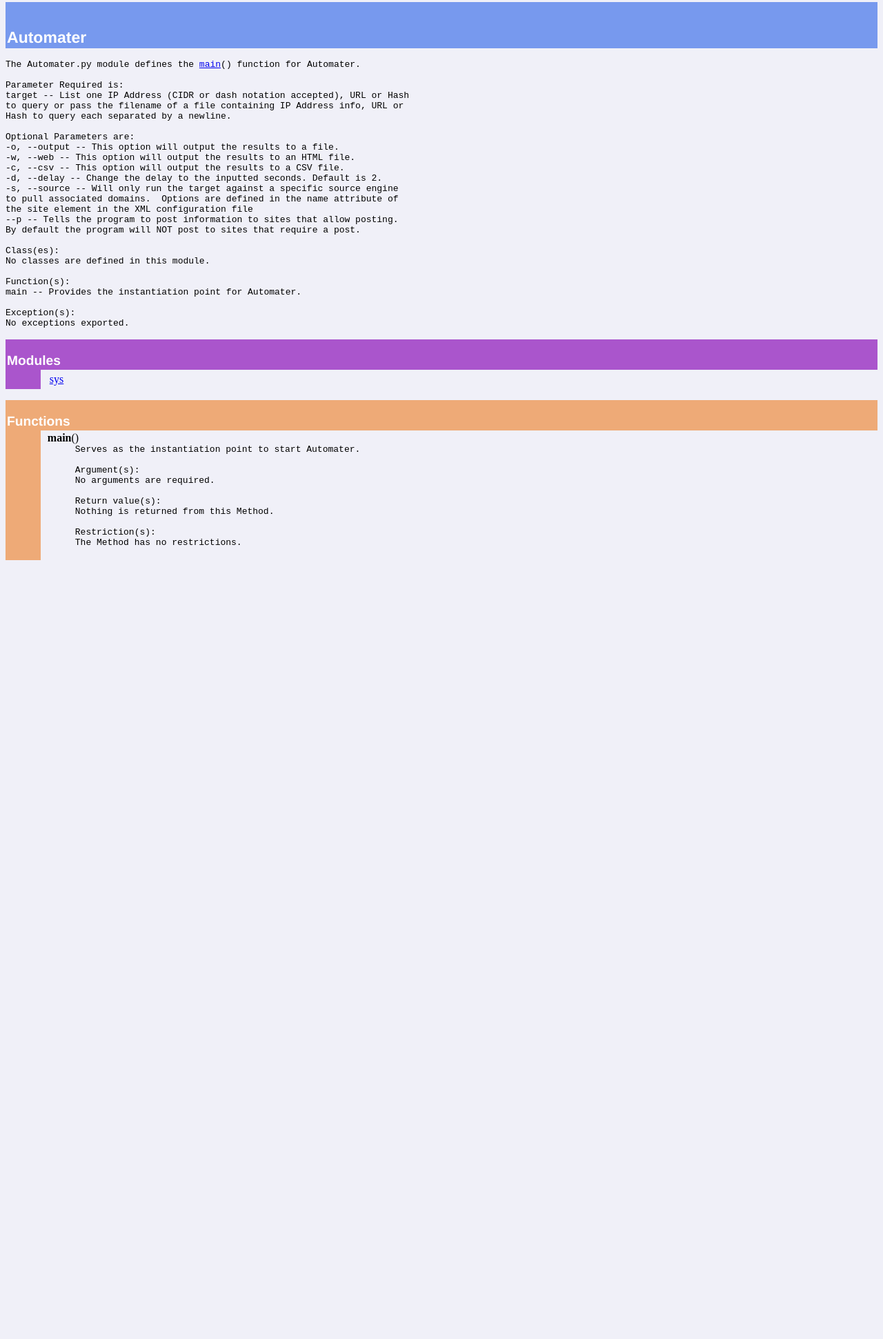
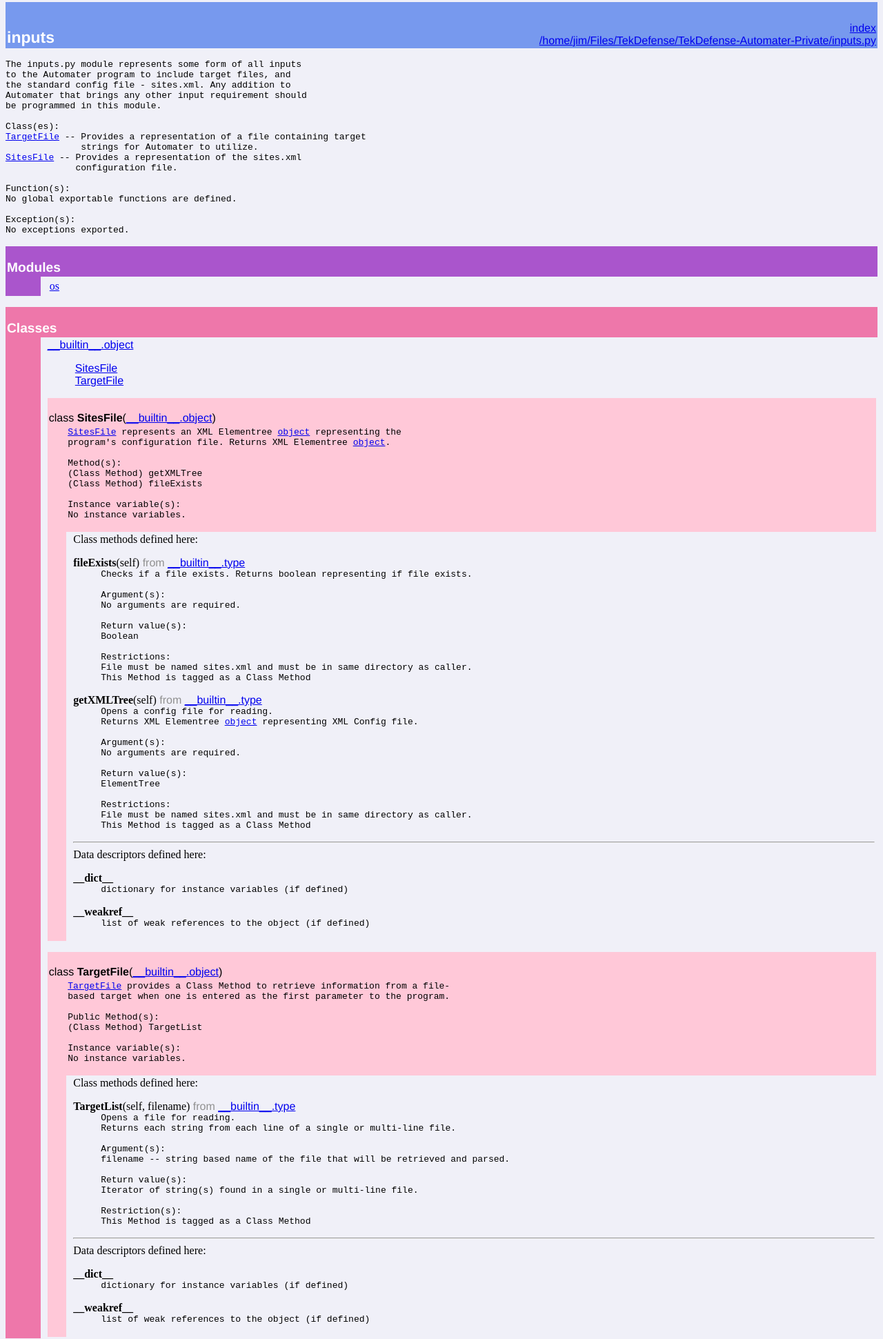
Before and after one commit to 1aN0rmus/TekDefense-Automater, a plain HTML site: page docs/inputs.html in a window 1280 px wide. Shown: the part 5-1946 px from the top of the page at 69% size. Before the commit the page ends 833 px from the top, so only its background shows below. Drawn offline with Linux system fonts and the light colour scheme.

Commit message:
2.1 update

```diff
--- a/docs/inputs.html
+++ b/docs/inputs.html
@@ -1,37 +1,28 @@
 
 <!DOCTYPE html PUBLIC "-//W3C//DTD HTML 4.0 Transitional//EN">
-<html><head><title>Python: module Automater</title>
+<html><head><title>Python: module inputs</title>
 </head><body bgcolor="#f0f0f8">
 
 <table width="100%" cellspacing=0 cellpadding=2 border=0 summary="heading">
 <tr bgcolor="#7799ee">
 <td valign=bottom>&nbsp;<br>
-<font color="#ffffff" face="helvetica, arial">&nbsp;<br><big><big><strong>Automater</strong></big></big></font></td
+<font color="#ffffff" face="helvetica, arial">&nbsp;<br><big><big><strong>inputs</strong></big></big></font></td
 ><td align=right valign=bottom
-><font color="#ffffff" face="helvetica, arial"></font></td></tr></table>
-    <p><tt>The&nbsp;Automater.py&nbsp;module&nbsp;defines&nbsp;the&nbsp;<a href="#-main">main</a>()&nbsp;function&nbsp;for&nbsp;Automater.<br>
+><font color="#ffffff" face="helvetica, arial"><a href=".">index</a><br><a href="file:/home/jim/Files/TekDefense/TekDefense-Automater-Private/inputs.py">/home/jim/Files/TekDefense/TekDefense-Automater-Private/inputs.py</a></font></td></tr></table>
+    <p><tt>The&nbsp;inputs.py&nbsp;module&nbsp;represents&nbsp;some&nbsp;form&nbsp;of&nbsp;all&nbsp;inputs<br>
+to&nbsp;the&nbsp;Automater&nbsp;program&nbsp;to&nbsp;include&nbsp;target&nbsp;files,&nbsp;and<br>
+the&nbsp;standard&nbsp;config&nbsp;file&nbsp;-&nbsp;sites.xml.&nbsp;Any&nbsp;addition&nbsp;to<br>
+Automater&nbsp;that&nbsp;brings&nbsp;any&nbsp;other&nbsp;input&nbsp;requirement&nbsp;should<br>
+be&nbsp;programmed&nbsp;in&nbsp;this&nbsp;module.<br>
 &nbsp;<br>
-Parameter&nbsp;Required&nbsp;is:<br>
-target&nbsp;--&nbsp;List&nbsp;one&nbsp;IP&nbsp;Address&nbsp;(CIDR&nbsp;or&nbsp;dash&nbsp;notation&nbsp;accepted),&nbsp;URL&nbsp;or&nbsp;Hash<br>
-to&nbsp;query&nbsp;or&nbsp;pass&nbsp;the&nbsp;filename&nbsp;of&nbsp;a&nbsp;file&nbsp;containing&nbsp;IP&nbsp;Address&nbsp;info,&nbsp;URL&nbsp;or<br>
-Hash&nbsp;to&nbsp;query&nbsp;each&nbsp;separated&nbsp;by&nbsp;a&nbsp;newline.<br>
-&nbsp;<br>
-Optional&nbsp;Parameters&nbsp;are:<br>
--o,&nbsp;--output&nbsp;--&nbsp;This&nbsp;option&nbsp;will&nbsp;output&nbsp;the&nbsp;results&nbsp;to&nbsp;a&nbsp;file.<br>
--w,&nbsp;--web&nbsp;--&nbsp;This&nbsp;option&nbsp;will&nbsp;output&nbsp;the&nbsp;results&nbsp;to&nbsp;an&nbsp;HTML&nbsp;file.<br>
--c,&nbsp;--csv&nbsp;--&nbsp;This&nbsp;option&nbsp;will&nbsp;output&nbsp;the&nbsp;results&nbsp;to&nbsp;a&nbsp;CSV&nbsp;file.<br>
--d,&nbsp;--delay&nbsp;--&nbsp;Change&nbsp;the&nbsp;delay&nbsp;to&nbsp;the&nbsp;inputted&nbsp;seconds.&nbsp;Default&nbsp;is&nbsp;2.<br>
--s,&nbsp;--source&nbsp;--&nbsp;Will&nbsp;only&nbsp;run&nbsp;the&nbsp;target&nbsp;against&nbsp;a&nbsp;specific&nbsp;source&nbsp;engine<br>
-to&nbsp;pull&nbsp;associated&nbsp;domains.&nbsp;&nbsp;Options&nbsp;are&nbsp;defined&nbsp;in&nbsp;the&nbsp;name&nbsp;attribute&nbsp;of<br>
-the&nbsp;site&nbsp;element&nbsp;in&nbsp;the&nbsp;XML&nbsp;configuration&nbsp;file<br>
---p&nbsp;--&nbsp;Tells&nbsp;the&nbsp;program&nbsp;to&nbsp;post&nbsp;information&nbsp;to&nbsp;sites&nbsp;that&nbsp;allow&nbsp;posting.<br>
-By&nbsp;default&nbsp;the&nbsp;program&nbsp;will&nbsp;NOT&nbsp;post&nbsp;to&nbsp;sites&nbsp;that&nbsp;require&nbsp;a&nbsp;post.<br>
-&nbsp;&nbsp;&nbsp;&nbsp;&nbsp;&nbsp;&nbsp;&nbsp;<br>
 Class(es):<br>
-No&nbsp;classes&nbsp;are&nbsp;defined&nbsp;in&nbsp;this&nbsp;module.<br>
-&nbsp;<br>
+<a href="#TargetFile">TargetFile</a>&nbsp;--&nbsp;Provides&nbsp;a&nbsp;representation&nbsp;of&nbsp;a&nbsp;file&nbsp;containing&nbsp;target<br>
+&nbsp;&nbsp;&nbsp;&nbsp;&nbsp;&nbsp;&nbsp;&nbsp;&nbsp;&nbsp;&nbsp;&nbsp;&nbsp;&nbsp;strings&nbsp;for&nbsp;Automater&nbsp;to&nbsp;utilize.<br>
+<a href="#SitesFile">SitesFile</a>&nbsp;--&nbsp;Provides&nbsp;a&nbsp;representation&nbsp;of&nbsp;the&nbsp;sites.xml<br>
+&nbsp;&nbsp;&nbsp;&nbsp;&nbsp;&nbsp;&nbsp;&nbsp;&nbsp;&nbsp;&nbsp;&nbsp;&nbsp;configuration&nbsp;file.<br>
+&nbsp;&nbsp;&nbsp;&nbsp;&nbsp;&nbsp;&nbsp;&nbsp;&nbsp;&nbsp;&nbsp;&nbsp;&nbsp;&nbsp;<br>
 Function(s):<br>
-main&nbsp;--&nbsp;Provides&nbsp;the&nbsp;instantiation&nbsp;point&nbsp;for&nbsp;Automater.<br>
+No&nbsp;global&nbsp;exportable&nbsp;functions&nbsp;are&nbsp;defined.<br>
 &nbsp;<br>
 Exception(s):<br>
 No&nbsp;exceptions&nbsp;exported.</tt></p>
@@ -42,23 +33,110 @@ No&nbsp;exceptions&nbsp;exported.</tt></p>
 <font color="#ffffff" face="helvetica, arial"><big><strong>Modules</strong></big></font></td></tr>
 
 <tr><td bgcolor="#aa55cc"><tt>&nbsp;&nbsp;&nbsp;&nbsp;&nbsp;&nbsp;</tt></td><td>&nbsp;</td>
-<td width="100%"><table width="100%" summary="list"><tr><td width="25%" valign=top><a href="sys.html">sys</a><br>
+<td width="100%"><table width="100%" summary="list"><tr><td width="25%" valign=top><a href="os.html">os</a><br>
 </td><td width="25%" valign=top></td><td width="25%" valign=top></td><td width="25%" valign=top></td></tr></table></td></tr></table><p>
 <table width="100%" cellspacing=0 cellpadding=2 border=0 summary="section">
-<tr bgcolor="#eeaa77">
+<tr bgcolor="#ee77aa">
 <td colspan=3 valign=bottom>&nbsp;<br>
-<font color="#ffffff" face="helvetica, arial"><big><strong>Functions</strong></big></font></td></tr>
+<font color="#ffffff" face="helvetica, arial"><big><strong>Classes</strong></big></font></td></tr>
 
-<tr><td bgcolor="#eeaa77"><tt>&nbsp;&nbsp;&nbsp;&nbsp;&nbsp;&nbsp;</tt></td><td>&nbsp;</td>
-<td width="100%"><dl><dt><a name="-main"><strong>main</strong></a>()</dt><dd><tt>Serves&nbsp;as&nbsp;the&nbsp;instantiation&nbsp;point&nbsp;to&nbsp;start&nbsp;Automater.<br>
+<tr><td bgcolor="#ee77aa"><tt>&nbsp;&nbsp;&nbsp;&nbsp;&nbsp;&nbsp;</tt></td><td>&nbsp;</td>
+<td width="100%"><dl>
+<dt><font face="helvetica, arial"><a href="__builtin__.html#object">__builtin__.object</a>
+</font></dt><dd>
+<dl>
+<dt><font face="helvetica, arial"><a href="inputs.html#SitesFile">SitesFile</a>
+</font></dt><dt><font face="helvetica, arial"><a href="inputs.html#TargetFile">TargetFile</a>
+</font></dt></dl>
+</dd>
+</dl>
+ <p>
+<table width="100%" cellspacing=0 cellpadding=2 border=0 summary="section">
+<tr bgcolor="#ffc8d8">
+<td colspan=3 valign=bottom>&nbsp;<br>
+<font color="#000000" face="helvetica, arial"><a name="SitesFile">class <strong>SitesFile</strong></a>(<a href="__builtin__.html#object">__builtin__.object</a>)</font></td></tr>
+
+<tr bgcolor="#ffc8d8"><td rowspan=2><tt>&nbsp;&nbsp;&nbsp;</tt></td>
+<td colspan=2><tt><a href="#SitesFile">SitesFile</a>&nbsp;represents&nbsp;an&nbsp;XML&nbsp;Elementree&nbsp;<a href="__builtin__.html#object">object</a>&nbsp;representing&nbsp;the<br>
+program's&nbsp;configuration&nbsp;file.&nbsp;Returns&nbsp;XML&nbsp;Elementree&nbsp;<a href="__builtin__.html#object">object</a>.<br>
+&nbsp;<br>
+Method(s):<br>
+(Class&nbsp;Method)&nbsp;getXMLTree<br>
+(Class&nbsp;Method)&nbsp;fileExists<br>
+&nbsp;<br>
+Instance&nbsp;variable(s):<br>
+No&nbsp;instance&nbsp;variables.<br>&nbsp;</tt></td></tr>
+<tr><td>&nbsp;</td>
+<td width="100%">Class methods defined here:<br>
+<dl><dt><a name="SitesFile-fileExists"><strong>fileExists</strong></a>(self)<font color="#909090"><font face="helvetica, arial"> from <a href="__builtin__.html#type">__builtin__.type</a></font></font></dt><dd><tt>Checks&nbsp;if&nbsp;a&nbsp;file&nbsp;exists.&nbsp;Returns&nbsp;boolean&nbsp;representing&nbsp;if&nbsp;file&nbsp;exists.<br>
 &nbsp;<br>
 Argument(s):<br>
 No&nbsp;arguments&nbsp;are&nbsp;required.<br>
 &nbsp;<br>
 Return&nbsp;value(s):<br>
-Nothing&nbsp;is&nbsp;returned&nbsp;from&nbsp;this&nbsp;Method.<br>
+Boolean<br>
+&nbsp;<br>
+Restrictions:<br>
+File&nbsp;must&nbsp;be&nbsp;named&nbsp;sites.xml&nbsp;and&nbsp;must&nbsp;be&nbsp;in&nbsp;same&nbsp;directory&nbsp;as&nbsp;caller.<br>
+This&nbsp;Method&nbsp;is&nbsp;tagged&nbsp;as&nbsp;a&nbsp;Class&nbsp;Method</tt></dd></dl>
+
+<dl><dt><a name="SitesFile-getXMLTree"><strong>getXMLTree</strong></a>(self)<font color="#909090"><font face="helvetica, arial"> from <a href="__builtin__.html#type">__builtin__.type</a></font></font></dt><dd><tt>Opens&nbsp;a&nbsp;config&nbsp;file&nbsp;for&nbsp;reading.<br>
+Returns&nbsp;XML&nbsp;Elementree&nbsp;<a href="__builtin__.html#object">object</a>&nbsp;representing&nbsp;XML&nbsp;Config&nbsp;file.<br>
+&nbsp;<br>
+Argument(s):<br>
+No&nbsp;arguments&nbsp;are&nbsp;required.<br>
+&nbsp;<br>
+Return&nbsp;value(s):<br>
+ElementTree<br>
+&nbsp;<br>
+Restrictions:<br>
+File&nbsp;must&nbsp;be&nbsp;named&nbsp;sites.xml&nbsp;and&nbsp;must&nbsp;be&nbsp;in&nbsp;same&nbsp;directory&nbsp;as&nbsp;caller.<br>
+This&nbsp;Method&nbsp;is&nbsp;tagged&nbsp;as&nbsp;a&nbsp;Class&nbsp;Method</tt></dd></dl>
+
+<hr>
+Data descriptors defined here:<br>
+<dl><dt><strong>__dict__</strong></dt>
+<dd><tt>dictionary&nbsp;for&nbsp;instance&nbsp;variables&nbsp;(if&nbsp;defined)</tt></dd>
+</dl>
+<dl><dt><strong>__weakref__</strong></dt>
+<dd><tt>list&nbsp;of&nbsp;weak&nbsp;references&nbsp;to&nbsp;the&nbsp;object&nbsp;(if&nbsp;defined)</tt></dd>
+</dl>
+</td></tr></table> <p>
+<table width="100%" cellspacing=0 cellpadding=2 border=0 summary="section">
+<tr bgcolor="#ffc8d8">
+<td colspan=3 valign=bottom>&nbsp;<br>
+<font color="#000000" face="helvetica, arial"><a name="TargetFile">class <strong>TargetFile</strong></a>(<a href="__builtin__.html#object">__builtin__.object</a>)</font></td></tr>
+
+<tr bgcolor="#ffc8d8"><td rowspan=2><tt>&nbsp;&nbsp;&nbsp;</tt></td>
+<td colspan=2><tt><a href="#TargetFile">TargetFile</a>&nbsp;provides&nbsp;a&nbsp;Class&nbsp;Method&nbsp;to&nbsp;retrieve&nbsp;information&nbsp;from&nbsp;a&nbsp;file-<br>
+based&nbsp;target&nbsp;when&nbsp;one&nbsp;is&nbsp;entered&nbsp;as&nbsp;the&nbsp;first&nbsp;parameter&nbsp;to&nbsp;the&nbsp;program.<br>
+&nbsp;<br>
+Public&nbsp;Method(s):<br>
+(Class&nbsp;Method)&nbsp;TargetList<br>
+&nbsp;<br>
+Instance&nbsp;variable(s):<br>
+No&nbsp;instance&nbsp;variables.<br>&nbsp;</tt></td></tr>
+<tr><td>&nbsp;</td>
+<td width="100%">Class methods defined here:<br>
+<dl><dt><a name="TargetFile-TargetList"><strong>TargetList</strong></a>(self, filename)<font color="#909090"><font face="helvetica, arial"> from <a href="__builtin__.html#type">__builtin__.type</a></font></font></dt><dd><tt>Opens&nbsp;a&nbsp;file&nbsp;for&nbsp;reading.<br>
+Returns&nbsp;each&nbsp;string&nbsp;from&nbsp;each&nbsp;line&nbsp;of&nbsp;a&nbsp;single&nbsp;or&nbsp;multi-line&nbsp;file.<br>
+&nbsp;<br>
+Argument(s):<br>
+filename&nbsp;--&nbsp;string&nbsp;based&nbsp;name&nbsp;of&nbsp;the&nbsp;file&nbsp;that&nbsp;will&nbsp;be&nbsp;retrieved&nbsp;and&nbsp;parsed.<br>
+&nbsp;<br>
+Return&nbsp;value(s):<br>
+Iterator&nbsp;of&nbsp;string(s)&nbsp;found&nbsp;in&nbsp;a&nbsp;single&nbsp;or&nbsp;multi-line&nbsp;file.<br>
 &nbsp;<br>
 Restriction(s):<br>
-The&nbsp;Method&nbsp;has&nbsp;no&nbsp;restrictions.</tt></dd></dl>
-</td></tr></table>
+This&nbsp;Method&nbsp;is&nbsp;tagged&nbsp;as&nbsp;a&nbsp;Class&nbsp;Method</tt></dd></dl>
+
+<hr>
+Data descriptors defined here:<br>
+<dl><dt><strong>__dict__</strong></dt>
+<dd><tt>dictionary&nbsp;for&nbsp;instance&nbsp;variables&nbsp;(if&nbsp;defined)</tt></dd>
+</dl>
+<dl><dt><strong>__weakref__</strong></dt>
+<dd><tt>list&nbsp;of&nbsp;weak&nbsp;references&nbsp;to&nbsp;the&nbsp;object&nbsp;(if&nbsp;defined)</tt></dd>
+</dl>
+</td></tr></table></td></tr></table>
 </body></html>
```
